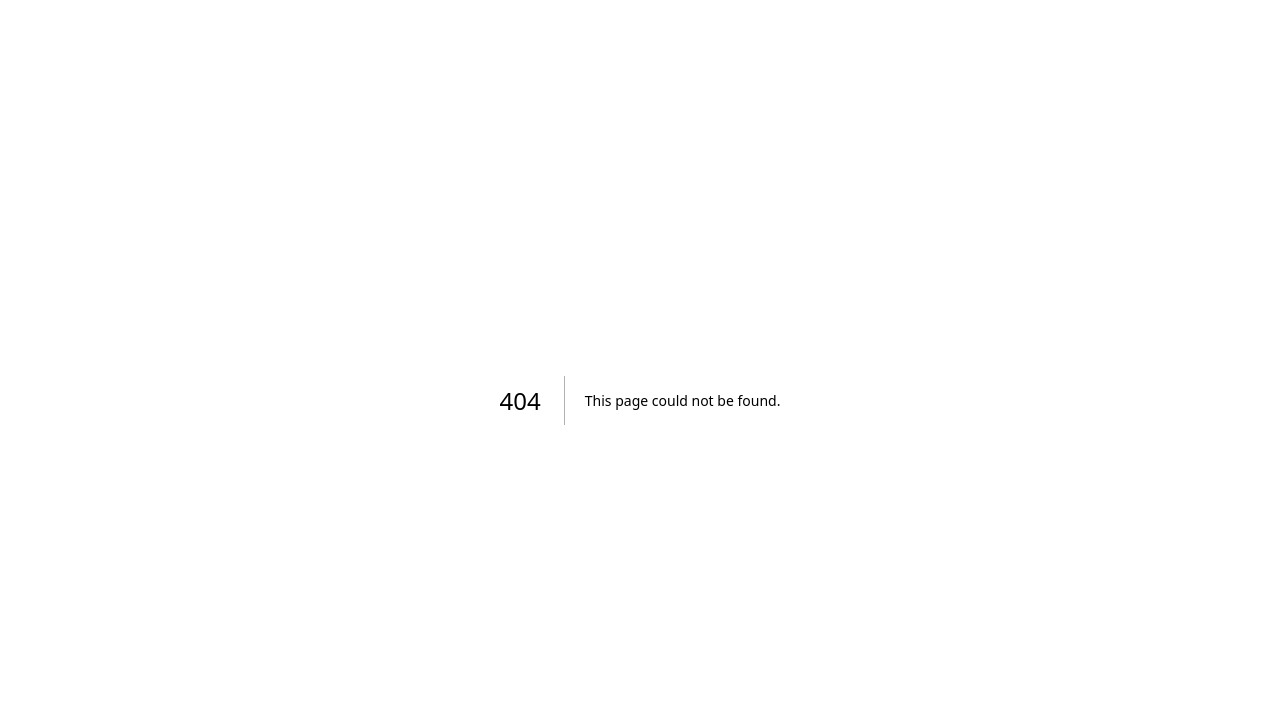
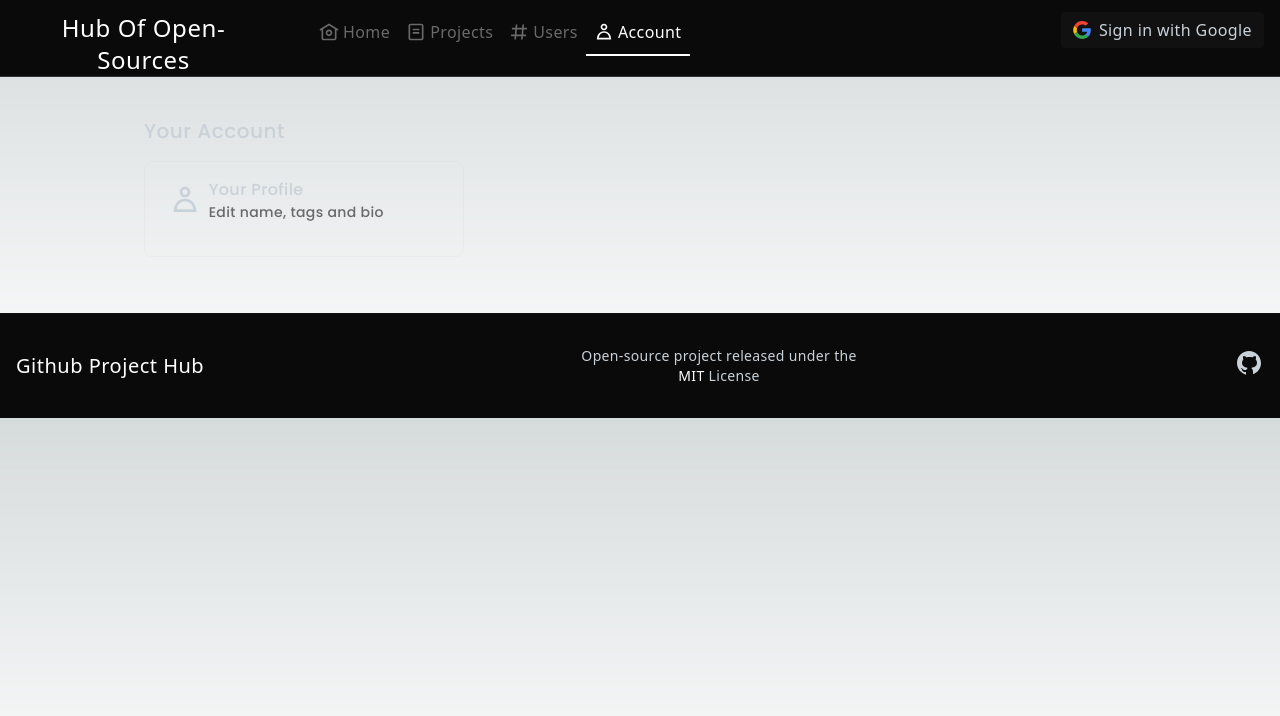
Before and after one commit to JrDevHarsh/hub-of-open-sources, a Next.js app: page /account in a window 1280 px wide. Before the commit this address had no page. Shown: the top 716 px of the page. Built offline with nearby package versions, Linux system fonts and the light colour scheme; no server answers.

Commit message:
Added account profile menu card

```diff
--- /dev/null
+++ b/src/components/Card/UserAccountCard.js
@@ -0,0 +1,35 @@
+import Link from "next/link";
+
+export default function UserAccountCard() {
+  return (
+    <Link
+      href="/account/profile"
+      aria-label="Go to user's project"
+      className="relative p-4 w-80 h-24 bg-transparent hover:bg-[#6464641a] focus-visible:bg-[#6464641a] border border-solid border-[#c8c8c826] rounded-lg"
+    >
+      <div className="flex flex-row items-center justify-center text-c-white-1 w-full">
+        <div className="flex flex-row items-center justify-center w-1/6">
+          <svg
+            viewBox="0 0 24 24"
+            aria-hidden="true"
+            fill="currentColor"
+            className="h-8 w-8"
+            aria-label="Icon: Account Settings"
+          >
+            <g>
+              <path d="M5.651 19h12.698c-.337-1.8-1.023-3.21-1.945-4.19C15.318 13.65 13.838 13 12 13s-3.317.65-4.404 1.81c-.922.98-1.608 2.39-1.945 4.19zm.486-5.56C7.627 11.85 9.648 11 12 11s4.373.85 5.863 2.44c1.477 1.58 2.366 3.8 2.632 6.46l.11 1.1H3.395l.11-1.1c.266-2.66 1.155-4.88 2.632-6.46zM12 4c-1.105 0-2 .9-2 2s.895 2 2 2 2-.9 2-2-.895-2-2-2zM8 6c0-2.21 1.791-4 4-4s4 1.79 4 4-1.791 4-4 4-4-1.79-4-4z"></path>
+            </g>
+          </svg>
+        </div>
+        <div className="flex flex-col items-start justify-center w-5/6">
+          <p className="text-base text-left text-current font-medium tracking-wide">
+            Your Profile
+          </p>
+          <p className="text-sm text-justify text-[#696969] font-medium tracking-wide">
+            Edit name, tags and bio
+          </p>
+        </div>
+      </div>
+    </Link>
+  );
+}
--- /dev/null
+++ b/src/components/Container/UserAccountContainer.js
@@ -0,0 +1,9 @@
+import UserAccountCard from "../Card/UserAccountCard";
+
+export default function UserAccountContainer() {
+  return (
+    <div className="py-4 relative flex flex-col sm:flex-row items-center sm:items-start justify-center sm:justify-start gap-4 flex-wrap w-full">
+      <UserAccountCard />
+    </div>
+  );
+}
--- a/src/components/Navbar/TopMain.js
+++ b/src/components/Navbar/TopMain.js
@@ -1,6 +1,6 @@
 import Link from "next/link";
 import Desktop from "@/components/Menubar/Desktop";
-import SignInWithGoogle from "@/components/Menubar/SignInWithGoogle";
+import SignInWithGoogle from "@/components/Button/SignInWithGoogle";
 
 export default function TopNavbar() {
   return (
--- a/src/data/menubar.json
+++ b/src/data/menubar.json
@@ -22,9 +22,9 @@
   },
   {
     "id": "tk3bCJcHCHt6YMy",
-    "title": "Profile",
-    "path": "/profile",
-    "aria_label": "Tab: Profile",
+    "title": "Account",
+    "path": "/account",
+    "aria_label": "Tab: Account",
     "svg_path": "M5.651 19h12.698c-.337-1.8-1.023-3.21-1.945-4.19C15.318 13.65 13.838 13 12 13s-3.317.65-4.404 1.81c-.922.98-1.608 2.39-1.945 4.19zm.486-5.56C7.627 11.85 9.648 11 12 11s4.373.85 5.863 2.44c1.477 1.58 2.366 3.8 2.632 6.46l.11 1.1H3.395l.11-1.1c.266-2.66 1.155-4.88 2.632-6.46zM12 4c-1.105 0-2 .9-2 2s.895 2 2 2 2-.9 2-2-.895-2-2-2zM8 6c0-2.21 1.791-4 4-4s4 1.79 4 4-1.791 4-4 4-4-1.79-4-4z"
   }
 ]
--- /dev/null
+++ b/src/pages/account/index.js
@@ -0,0 +1,49 @@
+import Head from "next/head";
+import { Poppins } from "@next/font/google";
+import Header from "@/components/Banner/Header";
+import Footer from "@/components/Banner/Footer";
+import UserAccountContainer from "@/components/Container/UserAccountContainer";
+
+const poppins = Poppins({
+  subsets: ["latin"],
+  weight: ["300", "400", "500", "600"],
+  style: "normal",
+});
+
+export default function Account() {
+  return (
+    <>
+      <Head>
+        <title>Account | The Hub Of Open-Sources</title>
+        <meta
+          name="description"
+          content="Hub Of Open-sources is your one-stop destination for discovering, collaborating, and contributing to a wide range of open-source projects. Join our community of developers and start building the future today."
+        />
+        <meta
+          name="keywords"
+          content="hub-of-open-sources, hopes, open-source, collaboration, coding, developers, projects, community, contribute, discover, code sharing, software development, build"
+        />
+        <meta httpEquiv="Content-Type" content="text/html;charset=UTF-8" />
+        <meta httpEquiv="X-UA-Compatible" content="ie=edge" />
+        <meta name="viewport" content="width=device-width, initial-scale=1" />
+        <link rel="icon" href="/favicon.ico" />
+      </Head>
+      <Header />
+      <main className={poppins.className}>
+        <section className="relative flex flex-row items-center justify-center w-full">
+          <div className="px-4 py-10 max-w-5xl w-full">
+            <div className="flex flex-col items-start justify-center w-full">
+              <div className="flex flex-row items-center justify-start w-full">
+                <h2 className="text-xl text-center text-c-white-1 font-medium tracking-wide">
+                  Your Account
+                </h2>
+              </div>
+              <UserAccountContainer />
+            </div>
+          </div>
+        </section>
+      </main>
+      <Footer />
+    </>
+  );
+}
--- /dev/null
+++ b/src/pages/account/profile.js
@@ -0,0 +1,38 @@
+import Head from "next/head";
+import { Poppins } from "@next/font/google";
+import Header from "@/components/Banner/Header";
+import Footer from "@/components/Banner/Footer";
+import UserAccountContainer from "@/components/Container/UserAccountContainer";
+
+const poppins = Poppins({
+  subsets: ["latin"],
+  weight: ["300", "400", "500", "600"],
+  style: "normal",
+});
+
+export default function Account() {
+  return (
+    <>
+      <Head>
+        <title>Profile | The Hub Of Open-Sources</title>
+        <meta
+          name="description"
+          content="Hub Of Open-sources is your one-stop destination for discovering, collaborating, and contributing to a wide range of open-source projects. Join our community of developers and start building the future today."
+        />
+        <meta
+          name="keywords"
+          content="hub-of-open-sources, hopes, open-source, collaboration, coding, developers, projects, community, contribute, discover, code sharing, software development, build"
+        />
+        <meta httpEquiv="Content-Type" content="text/html;charset=UTF-8" />
+        <meta httpEquiv="X-UA-Compatible" content="ie=edge" />
+        <meta name="viewport" content="width=device-width, initial-scale=1" />
+        <link rel="icon" href="/favicon.ico" />
+      </Head>
+      <Header />
+      <main className={poppins.className}>
+        <h2>Profile Update</h2>
+      </main>
+      <Footer />
+    </>
+  );
+}
```
Also changed, not shown: src/components/Button/SignInWithGoogle.js (renamed from src/components/Menubar/SignInWithGoogle.js).
